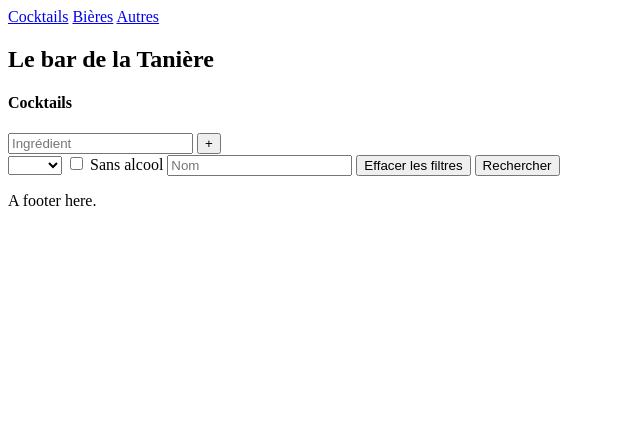
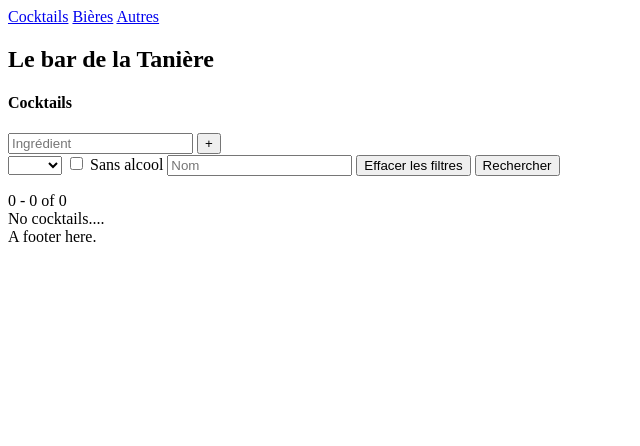
Before and after one commit to B4nanaJuice/bar-manager, a Flask app: page /cocktails in a window 1280 px wide. Shown: the top 446 px of the page, without its empty margins (0-640 px from the left). Run offline with Flask 3, Linux system fonts and the light colour scheme.

Commit message:
Added pagination to cocktail list

```diff
--- a/routes/public.py
+++ b/routes/public.py
@@ -47,7 +47,7 @@ def cocktails():
         _query = _query.where(Cocktail.name.ilike(f"%{cocktail_name}%"))
 
     # Query
-    available_cocktails: List[Cocktail] = db.session.execute(_query).scalars()
+    available_cocktails: List[Cocktail] = db.paginate(_query)
 
     # Make the last filter based on ingredient preferences
     if ingredient_preferences:
@@ -56,15 +56,20 @@ def cocktails():
         # Compute the number of cocktail ingredients in the ingredient preferences
         matches: List[tuple[Cocktail, int]] = [
             (_c, len([_i for _i in [__i.name for __i in _c.ingredients] if _i in ingredient_preferences]))
-            for _c in available_cocktails
+            for _c in available_cocktails.items
         ]
 
         # Sort the matches, take only the ones with at least 1 match and take the cocktails back
         matches = sorted(matches, key = lambda _: _[1], reverse = True)
         matches = [_ for _ in matches if _[1] >= 1]
-        available_cocktails = [_[0] for _ in matches]
+        available_cocktails.items = [_[0] for _ in matches]
 
-    return render_template("cocktails.html.jinja", page_title = "Cocktails", cocktails = available_cocktails, ingredients = available_ingredients)
+    # Handle url arguments
+    url_args = dict(request.args)
+    if url_args.get("page"):
+        url_args.pop("page")
+
+    return render_template("cocktails.html.jinja", page_title = "Cocktails", cocktails = available_cocktails, ingredients = available_ingredients, endpoint = request.endpoint, url_args = url_args)
 
 @page.route("/beers", methods = ["GET"])
 def beers():
--- a/templates/cocktails.html.jinja
+++ b/templates/cocktails.html.jinja
@@ -1,6 +1,7 @@
 {% extends "base.html" %}
 {% from "components/cocktail_card.html.jinja" import cocktail_card %}
 {% from "components/cocktail_search.html.jinja" import cocktail_search %}
+{% from "components/pagination.html.jinja" import pagination %}
 
 {% block content %}
     <h4>{{ page_title }}</h4>
@@ -16,4 +17,6 @@
         </li>
         {% endfor %}
     </ul>
+    <!-- Pagination -->
+    {{ pagination(cocktails, endpoint, url_args) }}
 {% endblock %}
--- /dev/null
+++ b/templates/components/pagination.html.jinja
@@ -0,0 +1,22 @@
+{% macro pagination(pagination, endpoint, url_args) %}
+    <div class="page-items">
+        {{ pagination.first }} - {{ pagination.last }} of {{ pagination.total }}
+    </div>
+    {% if pagination.items|length >= 1 %}
+    <div class="pagination">
+        {% for page in pagination.iter_pages() %}
+        {% if page %}
+            {% if page != pagination.page %}
+            <a href="{{ url_for(endpoint, page = page, **url_args) }}">{{ page }}</a>
+            {% else %}
+            <strong>{{ page }}</strong>
+            {% endif %}
+        {% else %}
+            <span class="ellipsis">…</span>
+        {% endif %}
+        {% endfor %}
+    </div>
+    {% else %}
+    No cocktails....
+    {% endif %}
+{% endmacro %}
```
